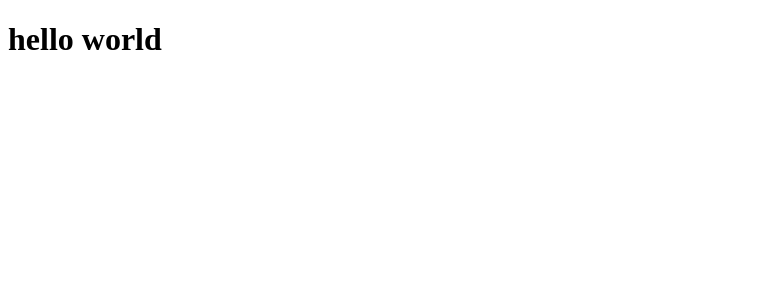
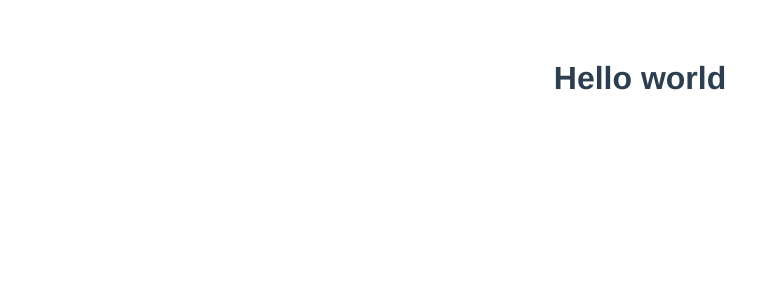
Before and after one commit to alexisnapoles/tgc15-project2, a Vue app: page / in a window 1280 px wide. Shown: the top 300 px of the page, without its empty margins (0-779 px from the left). Built offline with nearby package versions, Linux system fonts and the light colour scheme.

Commit message:
another solution found is to remove all files in the repository, then re install npm install -g @vue/cli

```diff
--- a/src/App.vue
+++ b/src/App.vue
@@ -1,21 +1,20 @@
-<!------- START TEMPLATE -------->
 <template>
-  <div>
-    <h1>hello world</h1>
+  <div id="app">
+    <h1>Hello world</h1>
   </div>
 </template>
-<!------- END TEMPLATE -------->
 
-<!------- START SCRIPT -------->
 <script>
+
 
 export default {
   name: 'App',
+  components: {
+
+  }
 }
 </script>
-<!------- END SCRIPT -------->
 
-<!------- START STYLE ------->
 <style>
 #app {
   font-family: Avenir, Helvetica, Arial, sans-serif;
@@ -26,4 +25,3 @@ export default {
   margin-top: 60px;
 }
 </style>
-<!------- END STYLE -------->
--- a/vue.config.js
+++ b/vue.config.js
@@ -1,4 +1,3 @@
-// Enabling developer mode
 module.exports = {
     // options...
     devServer: {
```
Also changed, not shown: veture.config.js (deleted, +0 -42 lines), .gitpod.yml (deleted), package.json (line endings or trailing spaces), 1 other file (tests, documents, lock files or other folders).
